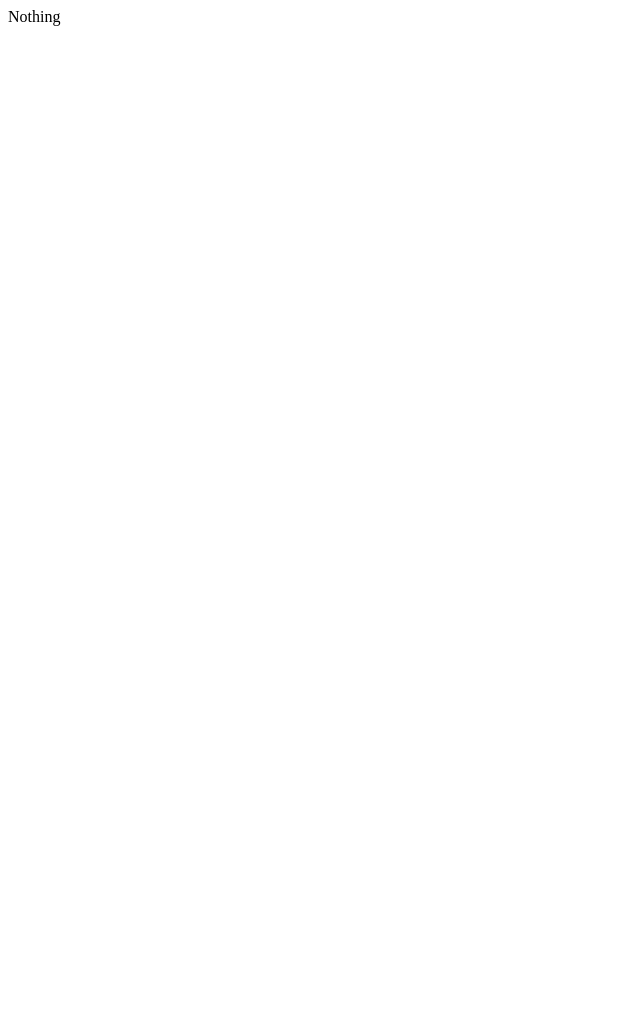
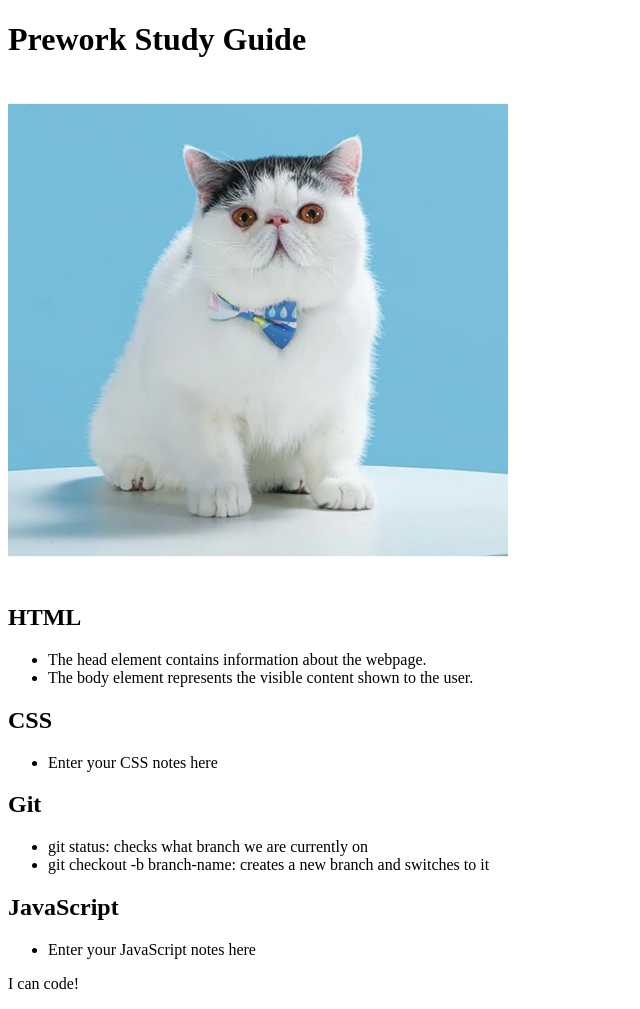
Before and after one commit to Jason897571/prework-study-guide, a plain HTML site: page index.html in a window 1280 px wide. Shown: the whole page, without its empty margins (0-640 px from the left). Before the commit the page ends 800 px from the top, so only its background shows below. Drawn offline with Linux system fonts and the light colour scheme.

Commit message:
added code to HTML file

```diff
--- a/index.html
+++ b/index.html
@@ -1,11 +1,52 @@
 <!DOCTYPE html>
 <html lang="en">
-<head>
-    <meta charset="UTF-8">
-    <meta name="viewport" content="width=device-width, initial-scale=1.0">
-    <title>Document</title>
-</head>
-<body>
-    Nothing
-</body>
+  <head>
+    <meta charset="UTF-8" />
+    <meta http-equiv="X-UA-Compatible" content="IE=edge" />
+    <meta name="viewport" content="width=device-width, initial-scale=1.0" />
+    <title>Prework Study Guide</title>
+  </head>
+
+  <body>
+    <header id="top">
+      <h1>Prework Study Guide</h1>
+      <img height= "500px" src="./assets/bowtie-cat.png" alt="Profile image of cat wearing a bow tie." />
+    </header>
+
+    <main>
+      <section class="card" id="html-section">
+        <h2>HTML</h2>
+        <ul>
+          <li>The head element contains information about the webpage.</li>
+          <li>The body element represents the visible content shown to the user.</li>
+        </ul>
+      </section>
+
+      <section class="card" id="css-section">
+        <h2>CSS</h2>
+        <ul>
+          <li>Enter your CSS notes here</li>
+        </ul>
+      </section>
+
+      <section class="card" id="git-section">
+        <h2>Git</h2>
+        <ul>
+          <li>git status: checks what branch we are currently on</li>
+          <li>git checkout -b branch-name: creates a new branch and switches to it</li>
+        </ul>
+      </section>
+
+      <section class="card" id="javascript-section">
+        <h2>JavaScript</h2>
+        <ul>
+          <li>Enter your JavaScript notes here</li>
+        </ul>
+      </section>
+    </main>
+
+    <footer>
+      <p>I can code!</p>
+    </footer>
+  </body>
 </html>
```
Also changed, not shown: assets/bowtie-cat.png (added).
